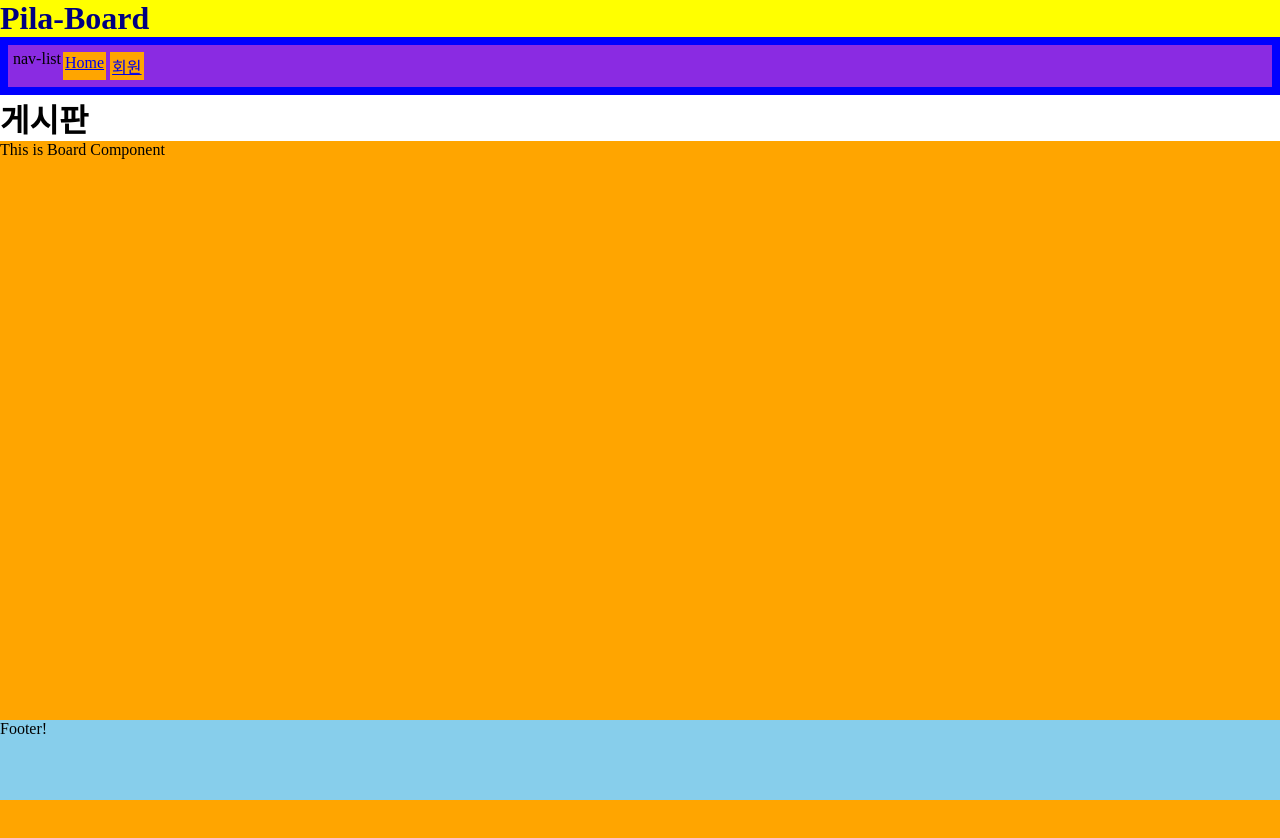
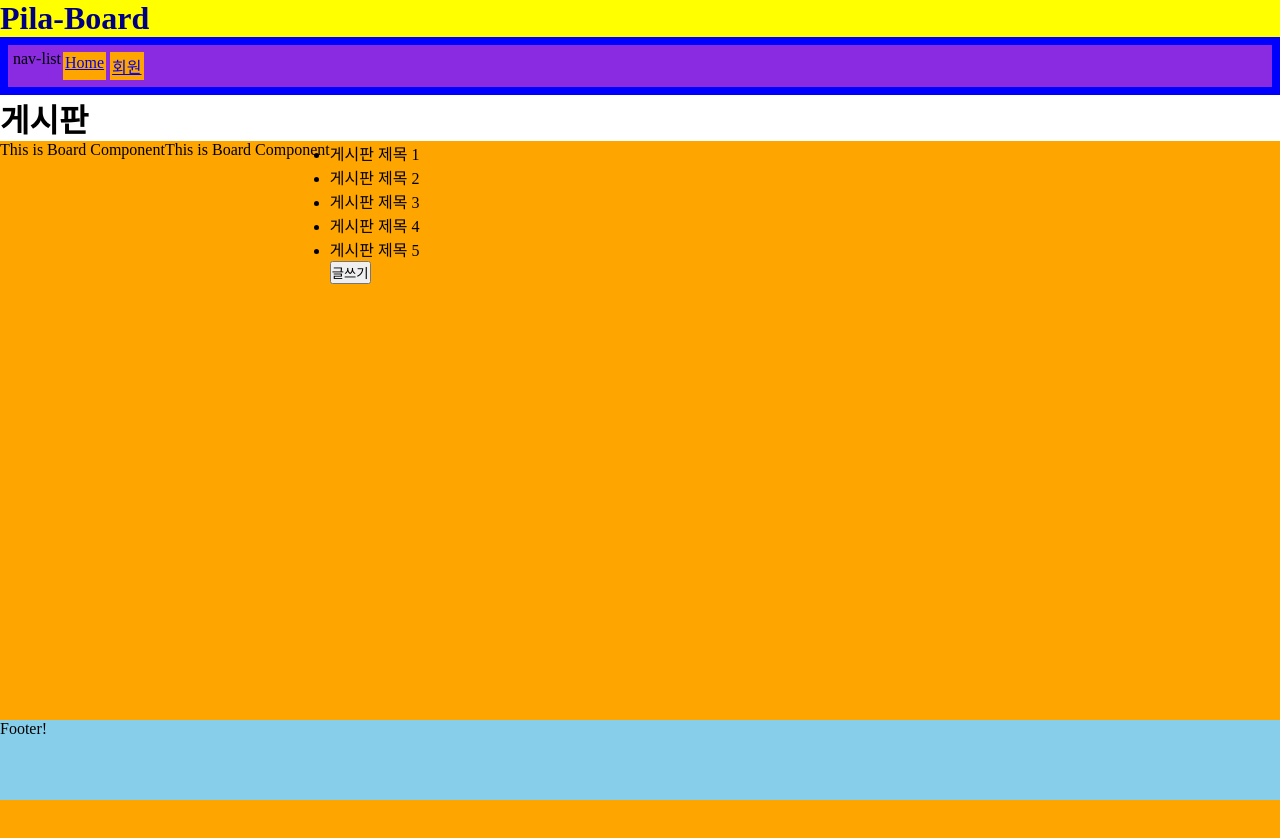
Before and after one commit to gdwb3219/pila-board, a React (Create React App) app: page / in a window 1280 px wide. Shown: the top 838 px of the page. Built offline with nearby package versions, Linux system fonts and the light colour scheme.

Commit message:
board contents 내용 변경, Mockdata.json 수정

```diff
--- a/src/App.js
+++ b/src/App.js
@@ -1,4 +1,5 @@
 import "./App.css";
+import Board from "./components/contents/board-contents/Board";
 import BoardContent from "./components/contents/board-contents/BoardContent";
 import Footer from "./components/footer/Footer";
 import Navbar from "./components/navigation/Navbar";
--- a/src/components/contents/board-contents/Board.jsx
+++ b/src/components/contents/board-contents/Board.jsx
@@ -1,13 +1,23 @@
 import { Link, NavLink } from 'react-router-dom';
 import Table from "react-bootstrap/Table";
 import Button from "react-bootstrap/Button";
+import boardList from "../../../mockdata.json"
 import { Component } from "react";
 
 function Board() {
   return (
     <>
       <div>This is Board Component</div>
-            <div>
+        <div>
+            <ul>
+                {boardList.map((board) => (
+          // 4) map 함수로 데이터 출력
+                <li key={board.idx}>{board.title}</li>
+        ))}
+            </ul>
+            <Button variant="info">글쓰기</Button>
+        </div>
+            {/* <div>
                 <Table striped bordered hover>
                     <thead>
                         <tr>
@@ -51,10 +61,7 @@ function Board() {
                 <Button variant="info">글쓰기</Button>
                 <Button variant="secondary">수정하기</Button>
                 <Button variant="danger">삭제하기</Button>
-            </div>
-      <Link className="Button" to="/">
-        Home
-      </Link>
+            </div> */}
     </>
   );
 }
--- a/src/components/contents/board-contents/BoardContent.jsx
+++ b/src/components/contents/board-contents/BoardContent.jsx
@@ -1,11 +1,15 @@
 import { Link, NavLink } from "react-router-dom";
 import "./BoardContent.css";
+import Board from "./Board";
 
 function BoardContent() {
   return (
     <>
       <h1>게시판</h1>
-      <div className='Board-container'>This is Board Component</div>
+      <div className='Board-container'>This is Board Component
+        <Board />
+      </div>
+
     </>
   );
 }
--- a/src/mockdata.json
+++ b/src/mockdata.json
@@ -1,5 +1,36 @@
+[{
+  "idx": 1,
+  "title": "게시판 제목 1",
+  "contents": "게시글 1 입니다.",
+  "created_by": "작성자 1",
+  "timestamp": "2023-09-09 18:07:12"
+},
 {
-  "idx": 1,
-  "context": "게시판 글",
+  "idx": 2,
+  "title": "게시판 제목 2",
+  "contents": "게시글 2 입니다.",
+  "created_by": "작성자 2",
+  "timestamp": "2023-09-09 18:07:12"
+},
+{
+  "idx": 3,
+  "title": "게시판 제목 3",
+  "contents": "게시글 3 입니다.",
+  "created_by": "작성자 3",
+  "timestamp": "2023-09-09 18:07:12"
+},
+{
+  "idx": 4,
+  "title": "게시판 제목 4",
+  "contents": "게시글 4 입니다.",
+  "created_by": "작성자 4",
+  "timestamp": "2023-09-09 18:07:12"
+},
+{
+  "idx": 5,
+  "title": "게시판 제목 5",
+  "contents": "게시글 5 입니다.",
+  "created_by": "작성자 5",
   "timestamp": "2023-09-09 18:07:12"
 }
+]
```
